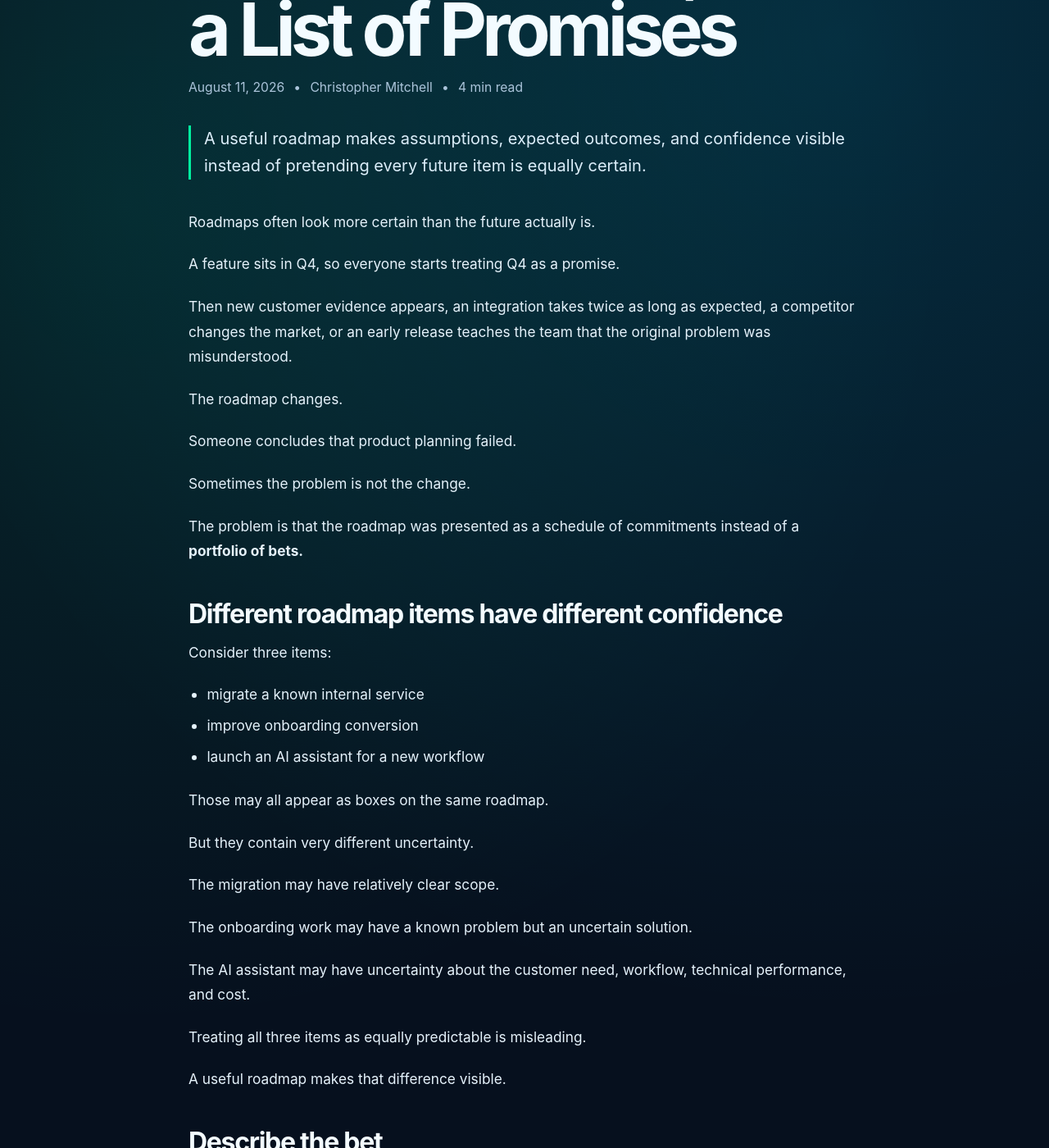
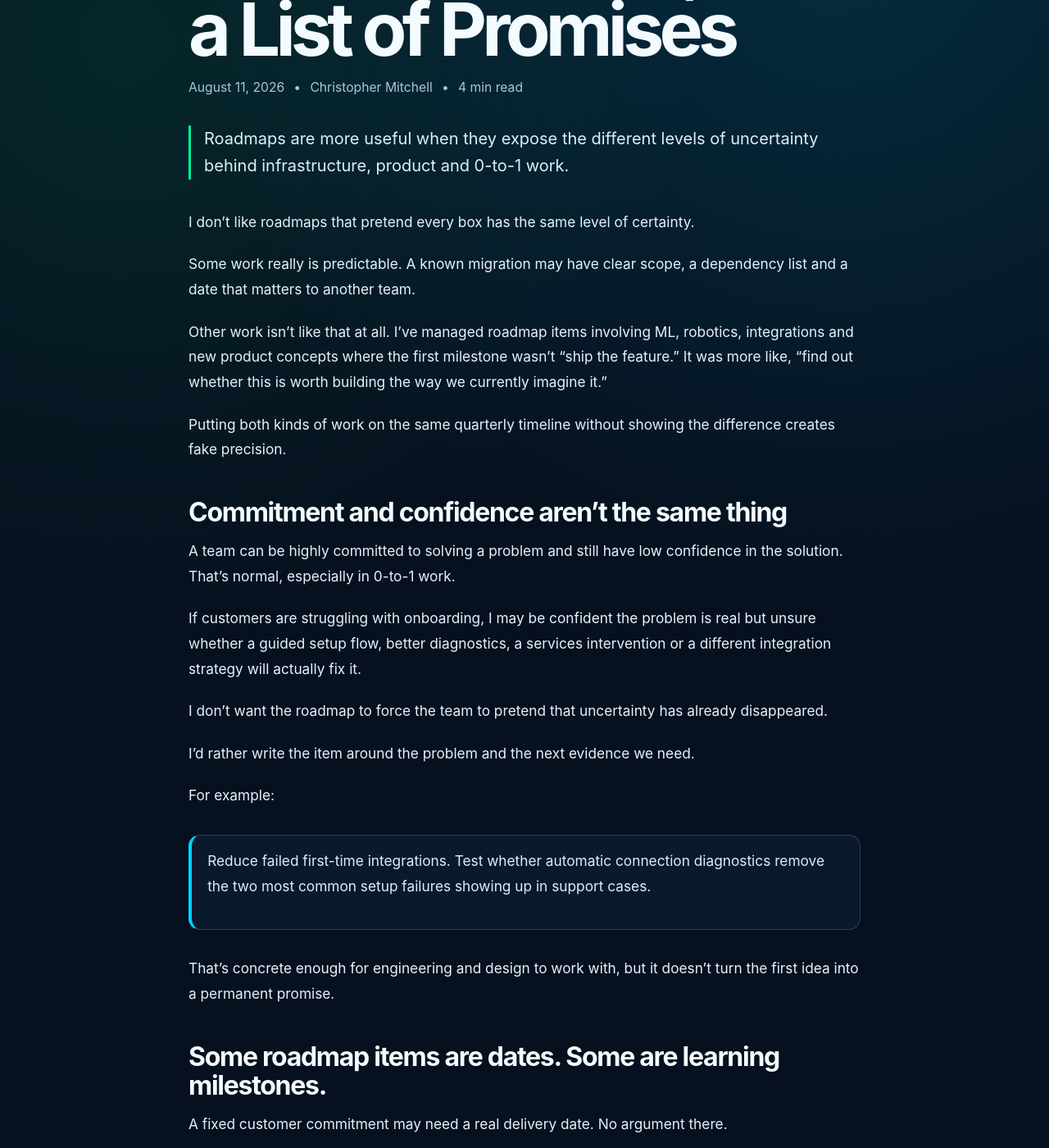
Before and after one commit to christophermitchell012/mitchellcoinc, a Jekyll site: the page built from _posts/2026-08-11-a-roadmap-is-a-portfolio-of-bets-not-a-list-of-promises.md, in a window 1280 px wide and 1400 px high, scrolled down 353 px. Shown: the whole window at 82% size. Built offline with Jekyll 4.4.1, drawn with Linux system fonts in a browser that asks for light colours; comment, search, counter and statistics services are not loaded; some of the changed text lies outside the part shown.

Commit message:
Make roadmap post more personal and conversational

```diff
--- a/_posts/2026-08-11-a-roadmap-is-a-portfolio-of-bets-not-a-list-of-promises.md
+++ b/_posts/2026-08-11-a-roadmap-is-a-portfolio-of-bets-not-a-list-of-promises.md
@@ -3,116 +3,58 @@ layout: post
 title: "A Roadmap Is a Portfolio of Bets, Not a List of Promises"
 date: 2026-08-11 16:05:00 -0500
 category: Product
-description: "A useful roadmap makes assumptions, expected outcomes, and confidence visible instead of pretending every future item is equally certain."
+description: "Roadmaps are more useful when they expose the different levels of uncertainty behind infrastructure, product and 0-to-1 work."
 read_time: "4 min read"
 ---
 
-Roadmaps often look more certain than the future actually is.
+I don't like roadmaps that pretend every box has the same level of certainty.
 
-A feature sits in Q4, so everyone starts treating Q4 as a promise.
+Some work really is predictable. A known migration may have clear scope, a dependency list and a date that matters to another team.
 
-Then new customer evidence appears, an integration takes twice as long as expected, a competitor changes the market, or an early release teaches the team that the original problem was misunderstood.
+Other work isn't like that at all. I've managed roadmap items involving ML, robotics, integrations and new product concepts where the first milestone wasn't "ship the feature." It was more like, "find out whether this is worth building the way we currently imagine it."
 
-The roadmap changes.
+Putting both kinds of work on the same quarterly timeline without showing the difference creates fake precision.
 
-Someone concludes that product planning failed.
+## Commitment and confidence aren't the same thing
 
-Sometimes the problem is not the change.
+A team can be highly committed to solving a problem and still have low confidence in the solution. That's normal, especially in 0-to-1 work.
 
-The problem is that the roadmap was presented as a schedule of commitments instead of a **portfolio of bets.**
+If customers are struggling with onboarding, I may be confident the problem is real but unsure whether a guided setup flow, better diagnostics, a services intervention or a different integration strategy will actually fix it.
 
-## Different roadmap items have different confidence
+I don't want the roadmap to force the team to pretend that uncertainty has already disappeared.
 
-Consider three items:
-
-- migrate a known internal service
-- improve onboarding conversion
-- launch an AI assistant for a new workflow
-
-Those may all appear as boxes on the same roadmap.
-
-But they contain very different uncertainty.
-
-The migration may have relatively clear scope.
-
-The onboarding work may have a known problem but an uncertain solution.
-
-The AI assistant may have uncertainty about the customer need, workflow, technical performance, and cost.
-
-Treating all three items as equally predictable is misleading.
-
-A useful roadmap makes that difference visible.
-
-## Describe the bet
-
-For important roadmap items, write down four things:
-
-1. **Problem:** What behavior or business condition are we trying to change?
-2. **Bet:** What do we believe will improve it?
-3. **Evidence:** Why do we believe this?
-4. **Outcome:** How will we know whether it worked?
+I'd rather write the item around the problem and the next evidence we need.
 
 For example:
 
-> Problem: New customers frequently abandon setup before connecting their first data source.
+> Reduce failed first-time integrations. Test whether automatic connection diagnostics remove the two most common setup failures showing up in support cases.
 
-> Bet: A guided setup flow with automatic connection testing will reduce abandonment.
+That's concrete enough for engineering and design to work with, but it doesn't turn the first idea into a permanent promise.
 
-> Evidence: Support interviews show connection errors and unclear credentials are the dominant failure modes.
+## Some roadmap items are dates. Some are learning milestones.
 
-> Outcome: Increase successful first-day data connections from 62% to 78%.
+A fixed customer commitment may need a real delivery date. No argument there.
 
-That is much more informative than:
+An exploratory AI workflow may be better served by something like:
 
-> Q3: Improve onboarding.
+> By the end of the month, determine whether pilot users can complete the workflow with acceptable accuracy and without adding operator time.
 
-## Confidence should affect commitment
+That's still a commitment. It's just a commitment to produce evidence rather than a commitment to a feature name.
 
-Not every roadmap item deserves the same level of commitment.
+I've found this useful whenever technical feasibility and product value are tangled together. A model can work technically and still fail the workflow. A feature can be popular in interviews and still add too much operational cost. An integration can look promising until you discover the customer can't reliably provide the data it depends on.
 
-High-confidence infrastructure work might have a firm delivery target.
+Those aren't planning failures. They're things the plan needs to leave room to discover.
 
-A lower-confidence product idea might instead have a learning milestone:
+## I protect the outcome more than the noun
 
-> By September 15, validate whether at least 60% of pilot users complete the proposed workflow without assistance.
+Stakeholders naturally remember nouns: dashboard, API, PDF report, AI assistant.
 
-That lets the team commit to learning without pretending it already knows the final solution.
+The underlying need is usually closer to a verb: understand, reduce, detect, automate, decide.
 
-This is especially useful for AI, new markets, and 0-to-1 products where uncertainty is part of the work.
+If discovery shows that a Monday morning exception email solves the problem better than the "reporting dashboard" on the roadmap, I'd rather make that change than defend the original rectangle on the slide.
 
-## Protect outcomes, not feature names
+There are cases where the implementation really is the commitment. Compliance work, contractual deliverables and platform dependencies can be very specific. But when the goal is a product outcome, I want some room for the solution to get better as we learn.
 
-Roadmaps become brittle when stakeholders become attached to a specific implementation.
+For me, a roadmap is doing its job when I can look at an item and quickly answer three things: what are we trying to change, how confident are we in this approach, and what evidence would make us change direction?
 
-Suppose the roadmap promises:
-
-> Build automated weekly PDF reports.
-
-During discovery, customers may tell you they do not actually want PDFs. They want a Monday morning email containing three exceptions and links to the relevant records.
-
-If the commitment was to "PDF reports," changing direction looks like failure.
-
-If the commitment was to "reduce the time managers spend assembling weekly status information," the new solution may be a better fulfillment of the original goal.
-
-The outcome stayed stable while the implementation changed.
-
-That is healthy product development.
-
-## A roadmap should improve conversations
-
-A good roadmap should help people discuss:
-
-- why an item matters
-- what evidence supports it
-- how confident the team is
-- what has to be learned first
-- what outcome justifies continued investment
-- what would cause the team to stop or change direction
-
-If the roadmap only communicates dates and feature names, it is leaving out most of the information required to make good decisions.
-
-Plans still matter. Commitments still matter.
-
-But certainty should be earned, not implied by a rectangle on a timeline.
-
-**The strongest roadmap is not the one that changes the least. It is the one that makes it clear why the team is making each bet and what evidence would justify changing it.**
+That's a lot more useful than a box with a quarter printed on it.
```
